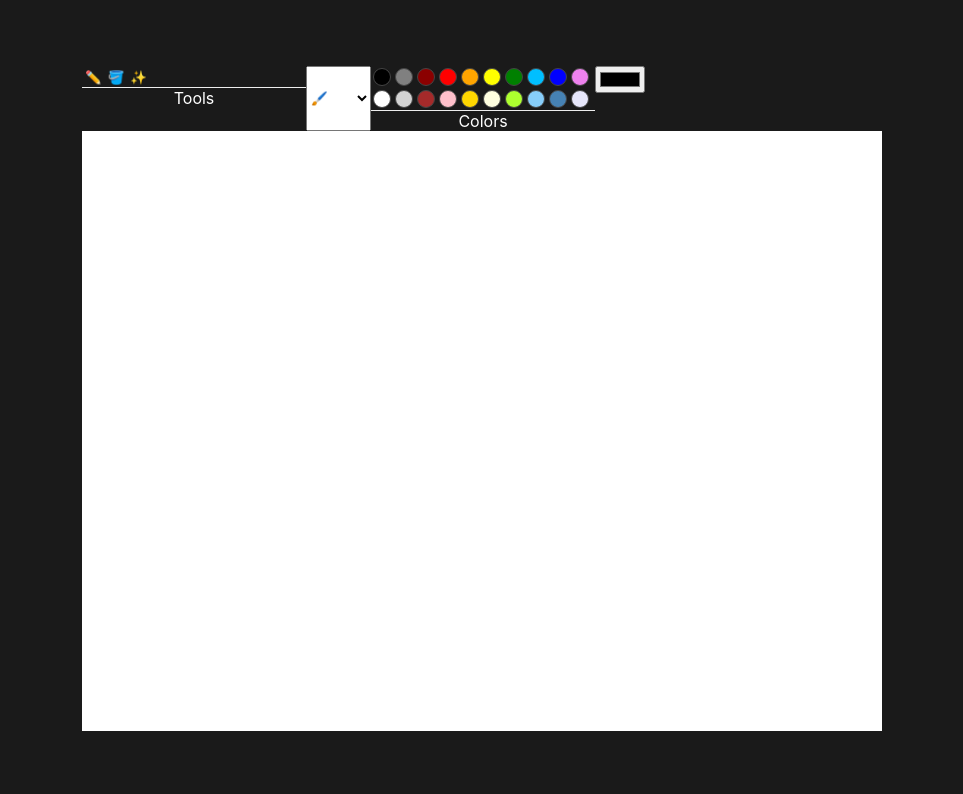
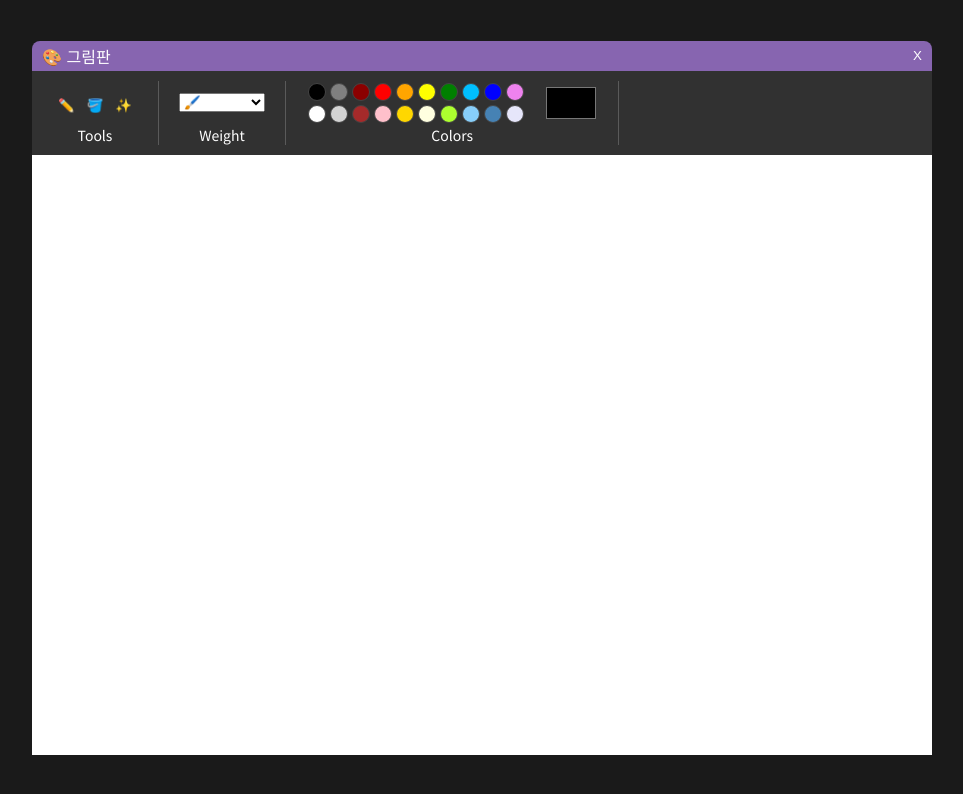
Before and after one commit to Yejin-Han/team_project, a React (Create React App) app: page /paint in a window 1280 px wide. Shown: the top 794 px of the page, without its empty margins (158-1121 px from the left). Built offline with nearby package versions, Linux system fonts and the light colour scheme; a web font is replaced by a local one.

Commit message:
230220 yejin update1
[수정]
- Main.js (요소들 순서 수정)
- App.scss (common css 수정, web font)
- Brush.js, Colors.js, Paint.js, Tools.js와 Paint.style.scss (header 스타일 전면 수정)

```diff
--- a/src/App.scss
+++ b/src/App.scss
@@ -1,4 +1,5 @@
 @import "./default.scss";
+@import url("https://fonts.googleapis.com/css2?family=Noto+Sans+KR:wght@100;400;700&display=swap");
 
 html,
 body {
@@ -11,7 +12,9 @@
 div,
 ul,
 li,
-p {
+p,
+input,
+select {
   margin: 0;
   padding: 0;
 }
@@ -22,6 +25,7 @@
   align-items: center;
   background: $bgColor;
   color: white;
+  font-family: "Noto Sans KR", "맑은 고딕", sans-serif;
 }
 button {
   padding: 0;
--- a/src/components/Main.js
+++ b/src/components/Main.js
@@ -22,20 +22,20 @@
         달력
       </div>
       <div
+        className="paint"
+        onClick={() => {
+          navigate("/paint");
+        }}
+      >
+        그림판
+      </div>
+      <div
         className="calculator"
         onClick={() => {
           navigate("/calculator");
         }}
       >
         계산기
-      </div>
-      <div
-        className="paint"
-        onClick={() => {
-          navigate("/paint");
-        }}
-      >
-        그림판
       </div>
       <div
         className="converter"
--- a/src/components/paint/Brush.js
+++ b/src/components/paint/Brush.js
@@ -1,5 +1,7 @@
 const Brush = ({ handleDrawing }) => {
   return (
+    <div className="paint_tools">
+      <div className="select_wrapper">
         <select
           id="brush_weight"
           onChange={(e) => {
@@ -11,6 +13,9 @@
           <option>Normal</option>
           <option>Thick</option>
         </select>
+      </div>
+      <p className="tool_title">Weight</p>
+    </div>
   );
 };
 
--- a/src/components/paint/Colors.js
+++ b/src/components/paint/Colors.js
@@ -33,15 +33,15 @@
     ></div>
   ));
   return (
-    <>
-      <div className="paint_tools">
+    <div className="paint_tools">
+      <div className="ways">
         <div className="color_list">
           <div className="color_grid_wrapper">{colorGrid}</div>
         </div>
-        <p className="tool_title">Colors</p>
+        <input type="color" className="color_picker" />
       </div>
-      <input type="color"></input>
-    </>
+      <p className="tool_title">Colors</p>
+    </div>
   );
 };
 
--- a/src/components/paint/Paint.js
+++ b/src/components/paint/Paint.js
@@ -6,7 +6,7 @@
   return (
     <div id="main_paint">
       <Tools />
-      <Canvas width={800} height={600} />
+      <Canvas width={900} height={600} />
     </div>
   );
 };
--- a/src/components/paint/Paint.style.scss
+++ b/src/components/paint/Paint.style.scss
@@ -1,26 +1,85 @@
+@import "/src/default.scss";
+
+.top_page {
+  height: 30px;
+  display: flex;
+  justify-content: space-between;
+  background: $pointColor1;
+  border-radius: 8px 8px 0 0;
+  color: #fff;
+  p {
+    margin-left: 10px;
+    display: inline-block;
+    line-height: 30px;
+  }
+  button {
+    color: #fff;
+    margin-right: 10px;
+  }
+}
 .header {
   display: flex;
+  background: rgba(255, 255, 255, 0.1);
+  box-sizing: border-box;
+  padding: 10px 20px;
 }
 .paint_tools {
-  width: 28%;
+  border-right: 1px solid rgba(255, 255, 255, 0.2);
+  margin-left: 20px;
+  padding-right: 20px;
+  &:nth-of-type(1) {
+    width: 10%;
+    margin-left: 0;
+  }
+  &:nth-of-type(2) {
+    width: 10%;
+  }
+  &:nth-of-type(3) {
+    width: 34%;
+  }
   .tool_list {
+    height: 70%;
     list-style: none;
     display: flex;
+    justify-content: space-around;
+    align-items: center;
     button {
       padding: 2px 3px;
     }
   }
-  .color_list {
+  .select_wrapper {
+    height: 70%;
     display: flex;
-    .color_grid_wrapper {
+    align-items: center;
+    #brush_weight {
+      width: 100%;
+    }
+  }
+  .ways {
+    display: flex;
+    align-items: center;
+    height: 70%;
+    .color_list {
       display: flex;
-      flex-flow: row wrap;
+      .color_grid_wrapper {
+        display: flex;
+        flex-flow: row wrap;
+      }
+    }
+    .color_picker {
+      width: 100px;
+      height: 40px;
+      border: none;
+      box-sizing: content-box;
+      background: none;
+      margin: 0;
+      padding: 0;
     }
   }
   .tool_title {
     width: 100%;
-    border-top: 1px solid #ededed;
     text-align: center;
+    font-size: 14px;
   }
 }
 
--- a/src/components/paint/Tools.js
+++ b/src/components/paint/Tools.js
@@ -1,4 +1,5 @@
 import React, { useState } from "react";
+import { useNavigate } from "react-router-dom";
 import Items from "./Items";
 import Brush from "./Brush";
 import Colors from "./Colors";
@@ -10,24 +11,38 @@
     color: "black",
   });
 
-  const handleDrawing = (updatedItem, type) => {
+  const handleDrawing = (updateItem, type) => {
     const newDrawing = { ...drawing };
-    if (updatedItem === "eraser") {
-      newDrawing[color] = "white";
+    if (updateItem === "eraser") {
+      newDrawing["color"] = "white";
+      newDrawing["tool"] = "white";
       setDrawing(newDrawing);
     } else {
-      newDrawing[type] = updatedItem;
+      newDrawing[type] = updateItem;
       setDrawing(newDrawing);
     }
     console.log(newDrawing);
   };
 
   return (
-    <div className="header">
-      <Items handleDrawing={handleDrawing} />
-      <Brush handleDrawing={handleDrawing} />
-      <Colors drawing={drawing} handleDrawing={handleDrawing} />
-    </div>
+    <>
+      <div className="top_page">
+        <p>🎨 그림판</p>
+        <button
+          type="button"
+          onClick={() => {
+            navigate("/");
+          }}
+        >
+          X
+        </button>
+      </div>
+      <div className="header">
+        <Items handleDrawing={handleDrawing} />
+        <Brush handleDrawing={handleDrawing} />
+        <Colors drawing={drawing} handleDrawing={handleDrawing} />
+      </div>
+    </>
   );
 };
 
```
Lines whose indentation alone changed are shown as unchanged.
